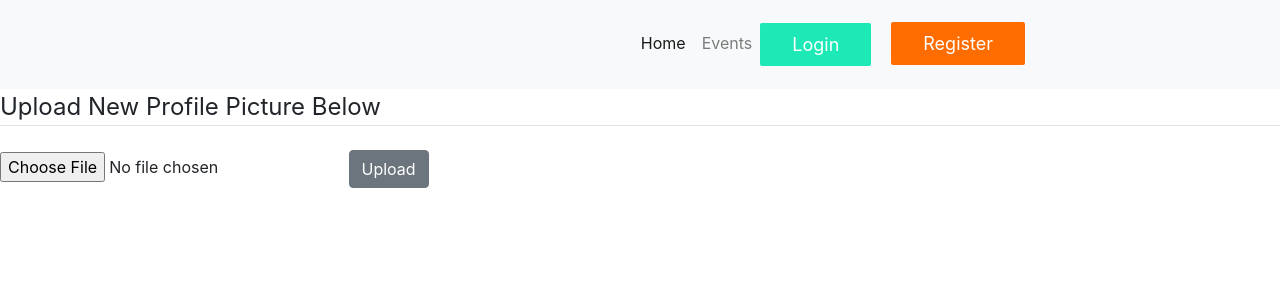
After one commit to Rypin/AviationJobBoardPortal, a Django app: page /uploadProfilePic/ in a window 1280 px wide. The commit adds this page. Shown: the top 300 px of the page. Run offline with Django 3.2, Linux system fonts and the light colour scheme; style sheets or scripts are compiled from the project's sources; some libraries are stand-ins or nearby versions.

Commit message:
profile pic
adding editing of profile pic

```diff
--- a/aviation-project/aviation/settings.py
+++ b/aviation-project/aviation/settings.py
@@ -141,9 +141,9 @@ WSGI_APPLICATION = 'aviation.wsgi.application'
 DATABASES = {
     'default': {
         'ENGINE': 'django.db.backends.postgresql_psycopg2',
-        'NAME': 'fall2020',
+        'NAME': 'postgres',
         'USER': 'postgres',
-        'PASSWORD': 'pgbazerpass', #Put the password that you used for PostrgeSQL
+        'PASSWORD': '123miles', #Put the password that you used for PostrgeSQL
         'HOST': 'localhost',
         'PORT': '5432',
     }
--- a/aviation-project/aviation/urls.py
+++ b/aviation-project/aviation/urls.py
@@ -60,6 +60,7 @@ urlpatterns = [
 
 
     path('userprofile/', user_views.jobseeker_profile_view, name = 'userProfile-home'),
+    path('uploadProfilePic/', user_views.uploadProfilePic_view, name='uploadProfilePic'),
     path('about/', user_views.about, name = 'userProfile-about'),
     # path('signup/', user_views.signup, name = 'userProfile-signup'),
     path('addwork/', user_views.addWorkingExperience, name = 'userProfile-addwork'),
--- a/aviation-project/users/templates/userProfile/profile2.html
+++ b/aviation-project/users/templates/userProfile/profile2.html
@@ -41,12 +41,12 @@
 		<div class="col-md-3 ">
 			<br>
 			<div class = "offset-2 col-3">
-				<img src= "https://assets.change.org/photos/7/jh/po/FWjhpOhFKhmZWEh-800x450-noPad.jpg?1527432034" border = "2" style = "border-radius:10%;" width = 120 height = 120/>
+				<img src="{{user.image.url}}"  width = 120 height = 120/>
 
 			</div>
 			<div class="offset-0 col-3">
 				<button type="button" class="btn btn-primary">
-					<a href="{% url 'resume' %}" style="text-decoration: none; color: white"><b>Update Profile Picture</b></a><br/>
+					<a href="{% url 'uploadProfilePic' %}" style="text-decoration: none; color: white"><b>Update Profile Picture</b></a><br/>
 				</button>
 			</div>
 
--- /dev/null
+++ b/aviation-project/users/templates/users/uploadProfilePic.html
@@ -0,0 +1,13 @@
+{% extends "base.html" %}
+{% load crispy_forms_tags %}
+{% block content %}
+
+	<form method="POST" enctype="multipart/form-data">
+        {% csrf_token %}
+        <fieldset class="form-group">
+            <legend class="border-bottom mb-4">Upload New Profile Picture Below</legend>
+            <input type = "file" name = "image">
+			<button class= "btn btn-secondary" type="submit" name ="upload">Upload</button>
+        </fieldset>
+
+{% endblock content %}
--- a/aviation-project/users/views.py
+++ b/aviation-project/users/views.py
@@ -364,6 +364,18 @@ def jobseeker_profile_view(request):
                   {'users': users, 'works': works, 'educations': educations, 'applications': applications,
                    'skills': skills})
 
+def uploadProfilePic_view(request):
+    users = Users.objects.filter(Username=request.user.username)
+    if request.method == 'GET':
+        return render(request, 'users/uploadProfilePic.html')
+    if request.method == 'POST' and 'upload' in request.POST:
+            profilePic = request.FILES['image']
+            thisuser = Users.objects.get(Username=request.user.username)
+            thisuser.image = profilePic
+            thisuser.save()
+            return redirect('userProfile-home')
+    return render(request, 'userProfile/profile2.html')
+
 
 def trysearch(request):
     jobs = Jobform.objects.all()
```
Also changed, not shown: aviation-project/users/forms.py (line endings or trailing spaces).
